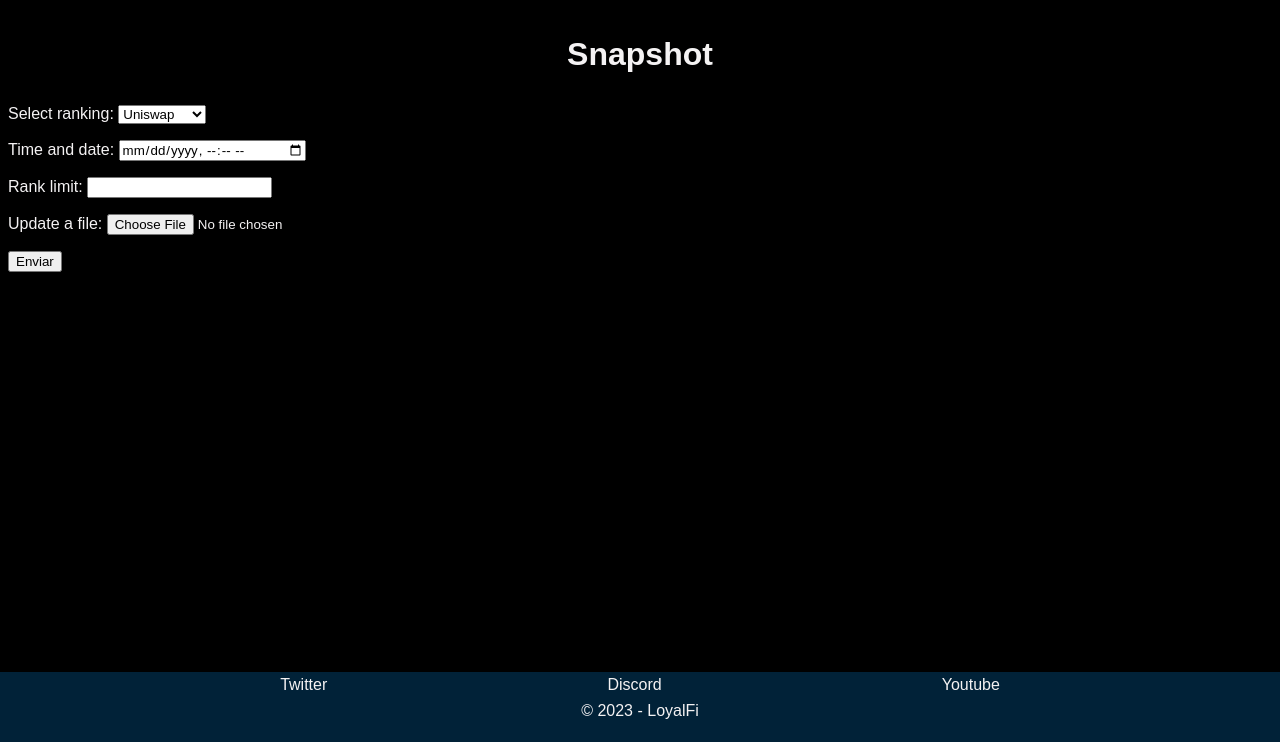
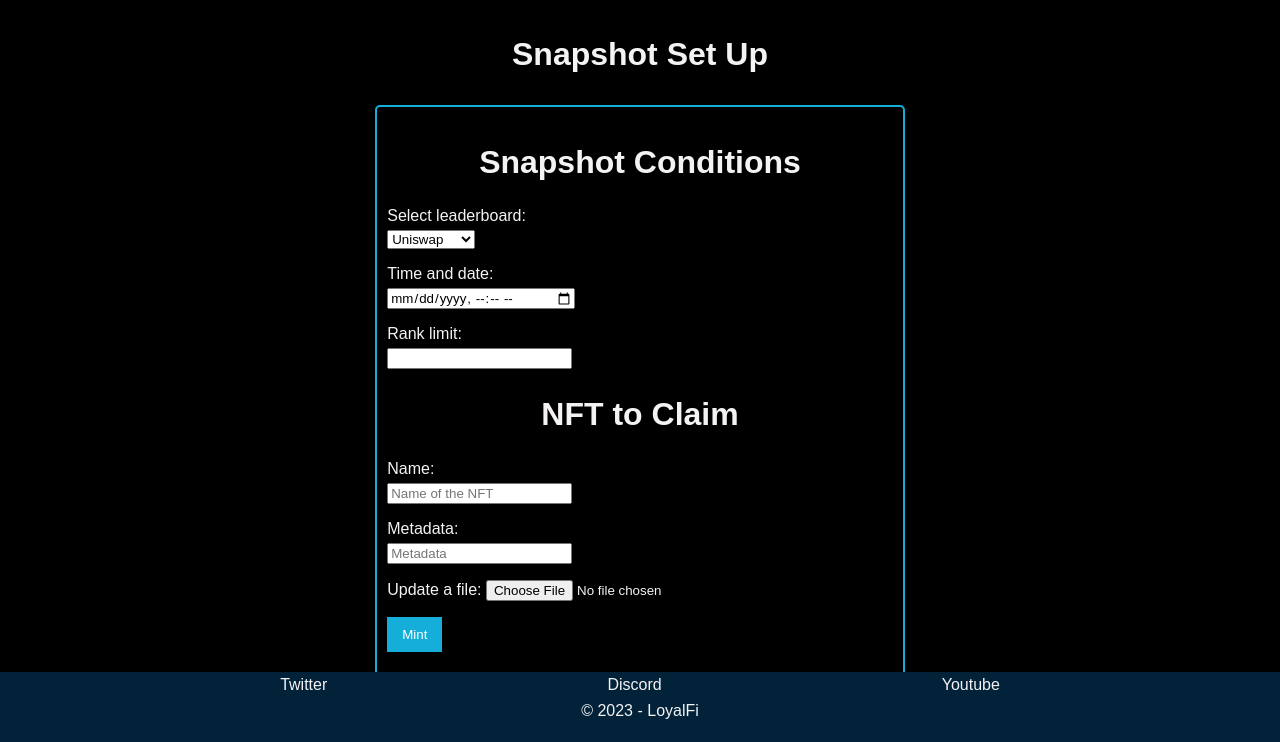
Before and after one commit to ericguillaumet/LoyalFi, a Flask app: page /snapshot in a window 1280 px wide. Shown: the part 58-800 px from the top of the page. Run offline with Flask 3, Linux system fonts and the light colour scheme; some libraries are stand-ins or nearby versions; some web fonts are replaced.

Commit message:
Updated snapshot

```diff
--- a/register/static/css/snapshot.css
+++ b/register/static/css/snapshot.css
@@ -1,60 +1,66 @@
-#subscribe {
-    display: flex;
-    flex-direction: column;
-    justify-content: center;
-    align-items: center;
-    width: 80%; /* set width of the form to 80% */
-    margin: auto; /* center the form horizontally */
-    margin-top: 20px; /* add some margin at the top to separate from the header */
-  }
+#Snapshot {
+  display: flex;
+  flex-direction: column;
+  align-items: center;
+  padding: 0px;
+}
 
-  label {
-    display: block;
-    margin-bottom: 10px;
-    color: var(--dark-color);
-  }
+.form-container {
+  max-width: var(--content-max-width);
+  width: 40%; /* Updated width */
+  border: 2px solid var(--bg-blue);
+  border-radius: 5px;
+  padding: 10px;
+  box-shadow: 0 4px 6px rgba(0, 0, 0, 0.1);
+  background-color: var(--dark-color);
+}
 
-  input[type="text"],
-  input[type="email"],
-  select,
-  textarea {
-    width: 100%;
-    padding: 8px;
-    margin-bottom: 20px;
-    border: 1px solid var(--bg-blue);
-    border-radius: 4px;
-  }
+form label {
+  display: block;
+  margin-bottom: 5px;
+}
 
-  input[type="number"],
-  input[type="datetime-local"],
-  input[type="file"] {
-    width: 100%;
-    padding: 8px;
-    margin-bottom: 20px;
-    border: 1px solid var(--bg-blue);
-    border-radius: 4px;
-    background-color: white;
-  }
+form input[type="submit"] {
+  background-color: var(--bg-blue);
+  color: var(--white-color);
+  padding: 10px 15px;
+  border: none;
+  cursor: pointer;
+  transition: background-color 0.3s ease;
+}
 
-  input[type="checkbox"] {
-    margin-right: 10px;
-  }
+form input[type="submit"]:hover {
+  background-color: #0f9ac4;
+}
 
-  textarea {
-    resize: vertical;
-    min-height: 100px;
-  }
+form .file-input {
+  position: relative;
+  width: 100%;
+}
 
-  input[type="submit"] {
-    background-color: var(--dark-color);
-    color: white;
-    padding: 12px 20px;
-    border: none;
-    border-radius: 4px;
-    cursor: pointer;
-  }
+form .file-input input[type="file"] {
+  display: none;
+}
 
-  input[type="submit"]:hover {
-    background-color: var(--light-color);
-    color: var(--dark-color);
-  }
+form .file-input label {
+  display: flex;
+  justify-content: center;
+  align-items: center;
+  width: 100%;
+  background-color: var(--light-color);
+  border: 1px solid var(--primary-color);
+  padding: 8px 12px;
+  cursor: pointer;
+  transition: background-color 0.3s ease;
+}
+
+form .file-input label:hover {
+  background-color: var(--white-color);
+}
+
+form .file-input span {
+  white-space: nowrap;
+  overflow: hidden;
+  text-overflow: ellipsis;
+  max-width: 80%;
+}
--- a/register/static/css/styles.css
+++ b/register/static/css/styles.css
@@ -17,7 +17,7 @@ h1, h2, h3, h4, h5, h6 {
 .text {
   font-family: 'Monda', Arial, Helvetica, sans-serif;
   font-weight: 700;
-  font-size: 1.05rem;
+  font-size: 1.25rem;
   text-align: center;
 }
 
--- a/register/templates/base.html
+++ b/register/templates/base.html
@@ -14,6 +14,7 @@
     <link rel="stylesheet" href="/static/css/footer.css">
     <link rel="stylesheet" href="/static/css/button.css">
     <link rel="stylesheet" href="/static/css/ranking.css">
+    <link rel="stylesheet" href="/static/css/snapshot.css">
 
 </head>
 <body>
--- a/register/templates/snapshot.html
+++ b/register/templates/snapshot.html
@@ -2,11 +2,13 @@
 {% block section %}
 
 <section id="Snapshot">
-    <h1>Snapshot</h1>
+    <h1>Snapshot Set Up</h1>
+    <div class="form-container">
         <form action="" id="subscribe" enctype="multipart/form-data">
+            <h2>Snapshot Conditions</h2>
             <p>
-            <label for="ranking">Select ranking:</label>
-            <select name="ranking" id="ranking">
+                <label for="leaderboard">Select leaderboard:</label>
+                <select name="leaderboard" id="leaderboard">
                     <option value="Uniswap">Uniswap</option>
                     <option value="Quickswap">Quickswap</option>
                 </select>
@@ -19,14 +21,27 @@
                 <label for="ranklimit">Rank limit:</label>
                 <input type="number" name="ranklimit" id="ranklimit">
             </p>
+            <h2>NFT to Claim</h2>
             <p>
-            <label for="updatefile">Update a file:</label>
-            <input type="file" name="updatefile" id="updatefile">
+                <label for="name">Name:</label>
+                <input type="text" name="name" id="name" placeholder="Name of the NFT">
             </p>
             <p>
-            <input type="submit" value="Enviar">
+                <label for="metadata">Metadata:</label>
+                <input type="metadata" name="metadata" id="metadata" placeholder="Metadata"></input>
+            </p>
+
+            <p>
+
+                <label for="updatefile">Update a file:
+                <input type="file" name="updatefile" id="updatefile">
+                </label>
+            </p>
+            <p>
+                <input type="submit" value="Mint">
             </p>
         </form>
+    </div>
 </section>
 
 {% endblock %}
```
Also changed, not shown: register/templates/ranking.html (+7 -0 lines), register/static/css/variables.css (line endings or trailing spaces). Lines whose indentation alone changed are shown as unchanged.
